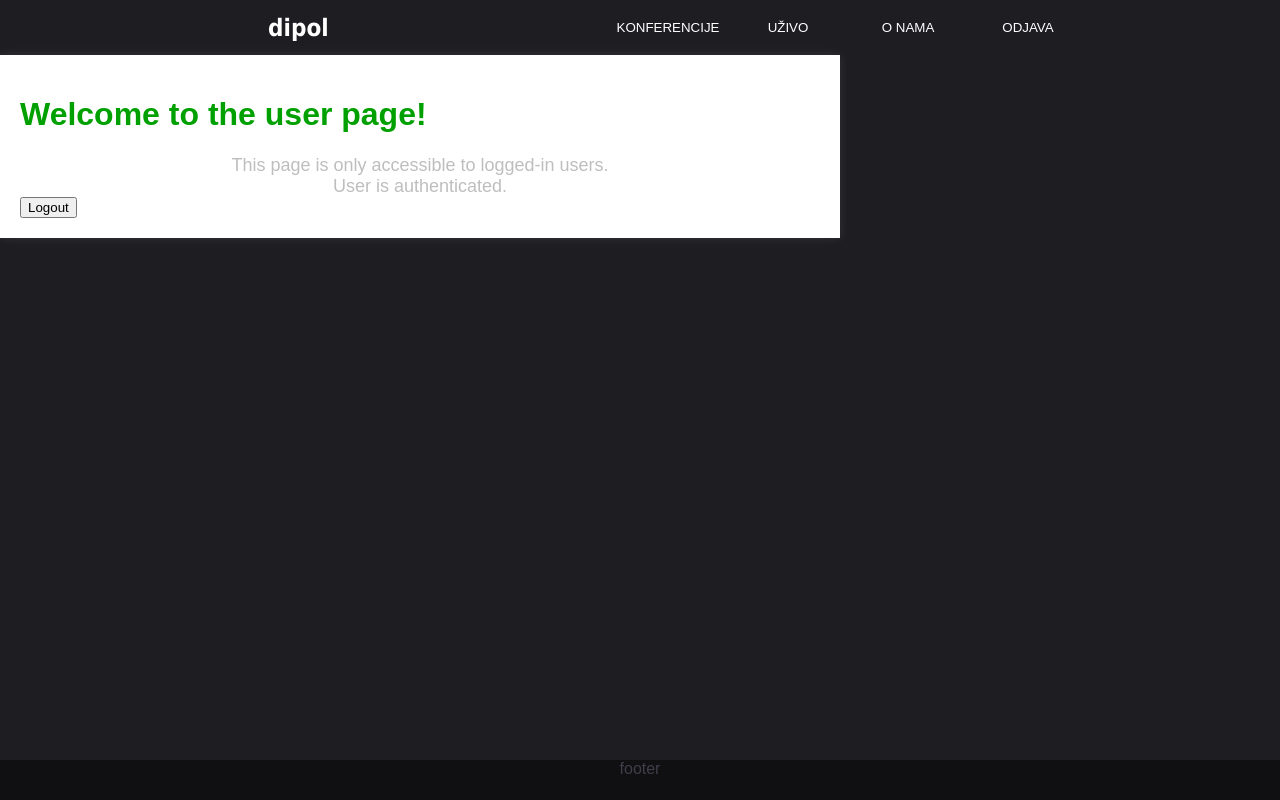
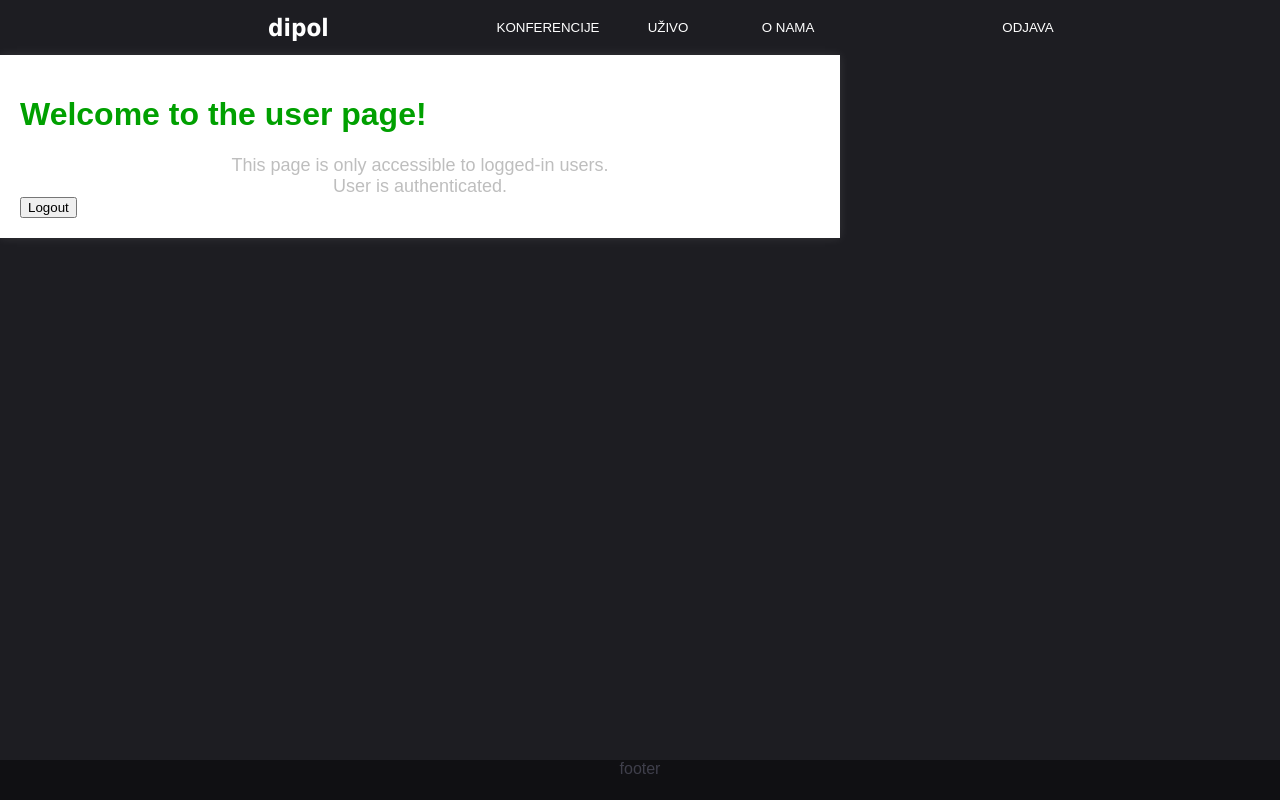
Before and after one commit to VedranLugaric/Dipol, a React (Vite) app in the folder frontend/: page /UserPage in a window 1280 px wide. Built offline with nearby package versions, Linux system fonts and the light colour scheme; sample sign-in values are in the browser's storage.

Commit message:
dodano ime i prezime u navbaru

```diff
--- a/frontend/src/App.jsx
+++ b/frontend/src/App.jsx
@@ -16,7 +16,8 @@ const Footer = () => {
 }
 
 const NavBar = () => {
-  const { isAuthenticated, logout } = useAuth();
+  const { isAuthenticated, korisnik, logout } = useAuth();
+
 
   const handleLogout = () => {
     //pozovi funkciju za odjavu iz AuthContext
@@ -53,6 +54,13 @@ const NavBar = () => {
           )}
           {isAuthenticated && (
             <>
+              <button className='navButton' style={{ cursor: 'default' }}>
+                  {korisnik && (
+                  <>
+                    {korisnik.ime.toUpperCase()} {korisnik.prezime.toUpperCase()}
+                  </>
+                )}
+              </button>
               <button className='navButton' onClick={handleLogout}>ODJAVA</button>
             </>
           )}
--- a/frontend/src/AuthContext.jsx
+++ b/frontend/src/AuthContext.jsx
@@ -6,6 +6,12 @@ const AuthContext = createContext();
 
 export const AuthProvider = ({ children }) => {
   const navigate = useNavigate();
+
+  const [korisnik, setKorisnik] = useState(() => {
+    const storedKorisnik = localStorage.getItem('korisnik');
+    return storedKorisnik ? JSON.parse(storedKorisnik) : null;
+  });
+
   const [isAuthenticated, setIsAuthenticated] = useState(() => {
     return localStorage.getItem('isAuthenticated') === 'true';
   });
@@ -26,6 +32,9 @@ export const AuthProvider = ({ children }) => {
       });
 
       if (response.ok) {
+        const { korisnik: korisnikData } = await response.json();
+        setKorisnik(korisnikData);
+        localStorage.setItem('korisnik', JSON.stringify(korisnikData));
         setIsAuthenticated(true);
       } else {
         setIsAuthenticated(false);
@@ -48,6 +57,8 @@ export const AuthProvider = ({ children }) => {
 
       if (response.ok) {
         setIsAuthenticated(false);
+        setKorisnik(null);
+        localStorage.removeItem('korisnik');
         localStorage.removeItem('isAuthenticated');
       } else {
         throw new Error('Logout failed');
@@ -59,7 +70,7 @@ export const AuthProvider = ({ children }) => {
   };
 
   return (
-    <AuthContext.Provider value={{ isAuthenticated, login, logout }}>
+    <AuthContext.Provider value={{ isAuthenticated, korisnik, login, logout }}>
       {children}
     </AuthContext.Provider>
   );
```
Also changed, not shown: 2 other files (tests, documents, lock files or other folders).
